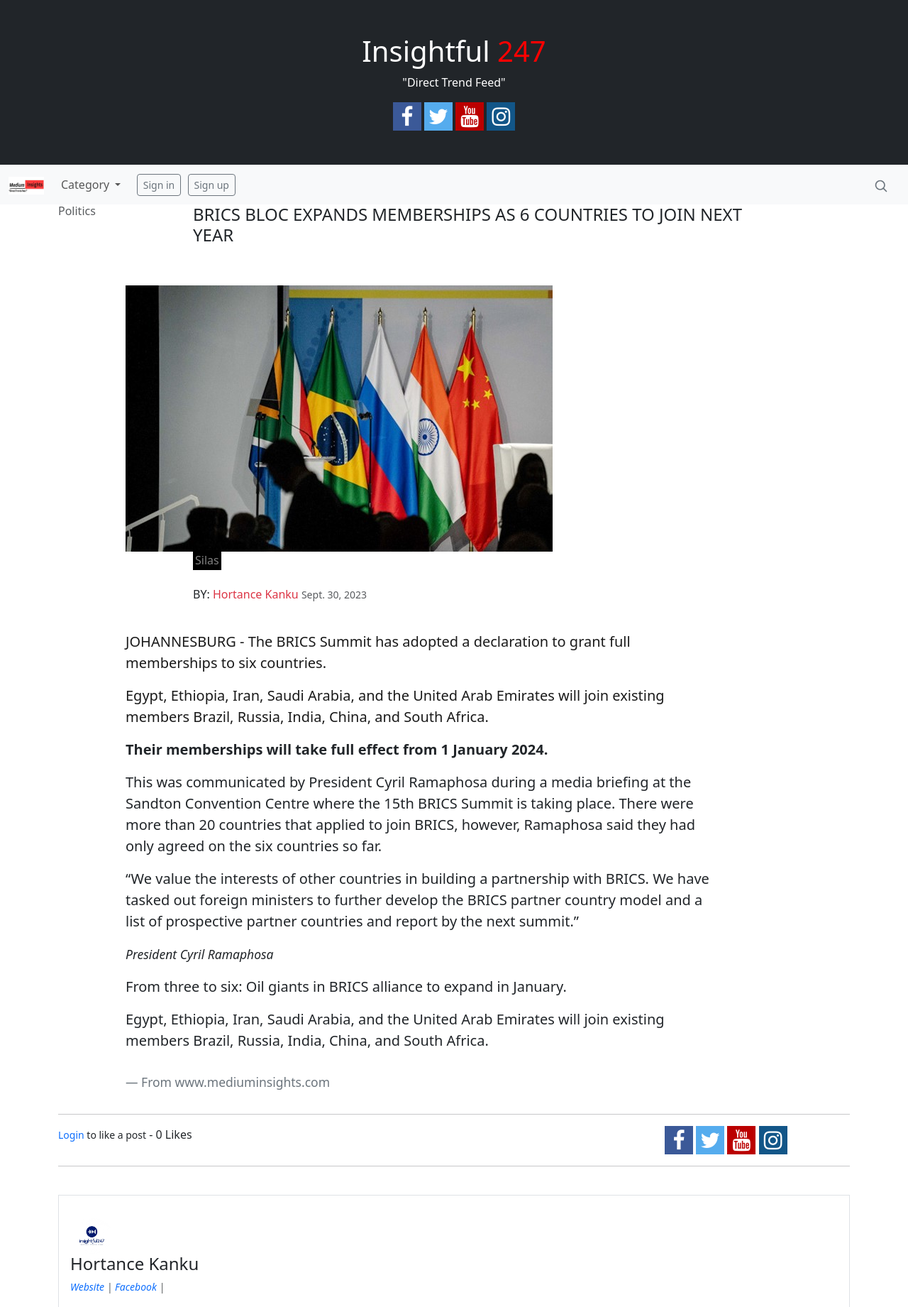
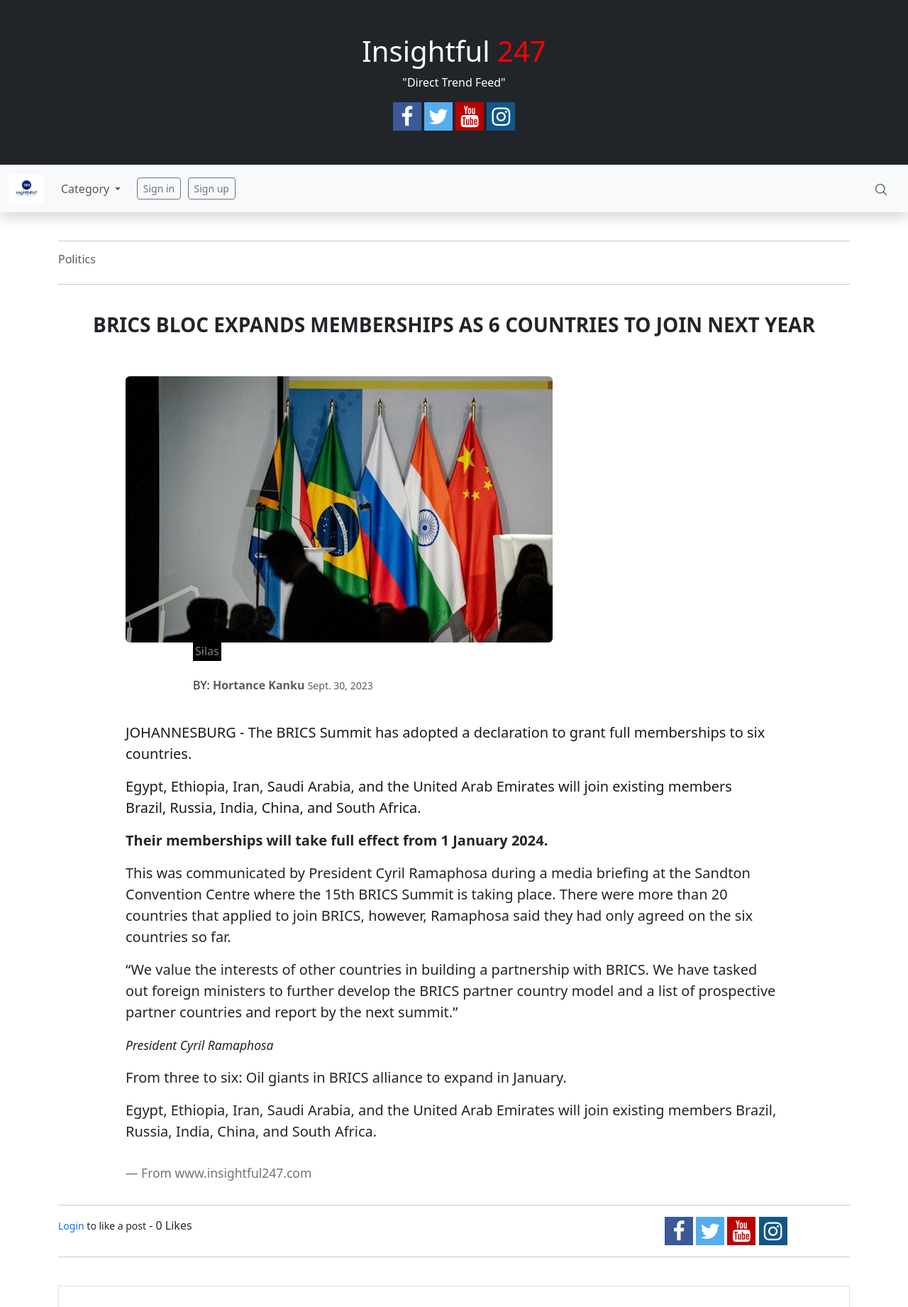
Before and after one commit to SilasCode/ablogDjango, a Django app: page /article/53 in a window 1280 px wide. Shown: the top 1841 px of the page at 71% size. Run offline with Django 4.2, Linux system fonts and the light colour scheme; data comes from the database, SQL or seed files in the repository; both versions use the stored data as it was after the commit; data that the repository does not hold is empty; some libraries are stand-ins or nearby versions.

Commit message:
tweaked app for heroku

```diff
--- a/theblog/forms.py
+++ b/theblog/forms.py
@@ -11,7 +11,7 @@
 class PostForm(forms.ModelForm):
 	class Meta:
 		model = Post
-		fields = ('title', 'title_tag', 'author', 'category', 'body', 'snippet', 'header_image', 'video_file')
+		fields = ('title', 'title_tag', 'author', 'category', 'body', 'snippet', 'header_image', 'video_file', 'photo_credit', 'post_highlighted')
 
 		widgets = {
 			'title': forms.TextInput(attrs={'class': 'form-control'}),
@@ -26,7 +26,7 @@
 class EditForm(forms.ModelForm):
 	class Meta:
 		model = Post
-		fields = ('title', 'title_tag', 'body', 'snippet')
+		fields = ('title', 'title_tag', 'body', 'snippet', 'header_image', 'video_file', 'photo_credit')
 
 		widgets = {
 			'title': forms.TextInput(attrs={'class': 'form-control'}),
--- a/theblog/models.py
+++ b/theblog/models.py
@@ -38,7 +38,7 @@
 	body = RichTextField(blank=True, null=True)
 	#body = models.TextField()
 	post_date = models.DateField(auto_now_add=True)
-	category = models.CharField(max_length=255, default='coding')
+	category = models.CharField(max_length=255, default='')
 	snippet = models.CharField(max_length=255)
 	likes = models.ManyToManyField(User, related_name='blog_posts', blank=True)
 	post_highlighted = models.BooleanField(default=False)
--- a/theblog/templates/article_details.html
+++ b/theblog/templates/article_details.html
@@ -6,15 +6,17 @@
 {% endblock %}
 
 {% block content %}
-
+<hr/>
 <div class="row">
     <div class="col-2">
       <h6><a class="text-muted" href="{% url 'category' post.category %}">{{ post.category }}</a></h6>
     </div>
     <div class="col-9">
-      <h4 class="">{{ post.title }}</h4>
+
     </div>
 </div>
+<hr/><br>
+<h3 class="text-capitalize text-center"><b>{{ post.title }}</b></h3>
 
 <div class="row">
 	<div class="col-1">
@@ -29,9 +31,12 @@
 
 	  {% if post.header_image %}
 	    <br/><br/>
-	    <img src="{{ post.header_image.url }}" class="img-fluid">
+	    <img src="{{ post.header_image.url }}" class="img-fluid rounded">
 	  {% endif %}
 	</div>
+	<div class="col-1">
+
+  </div>
 </div>
 
 <div class="row">
@@ -51,7 +56,7 @@
   <div class="col-2"></div>
   <div class="col-6">
   	<br/>
-  	BY: <span class="text-danger">{{post.author.first_name}} {{post.author.last_name}}</span>
+  	BY: <span class="text-muted"><b>{{post.author.first_name}} {{post.author.last_name}}</b></span>
   	<small class="text-muted">
 		{{ post.post_date }}
 		</small>
@@ -71,10 +76,10 @@
 
 <div class="row">
   <div class="col-1"></div>
-  <div class="col-9">
+  <div class="col-10">
   	<blockquote class="blockquote">
-  		<p>{{post.body|safe}}</p><br/>
-  	<footer class="blockquote-footer">From www.mediuminsights.com</footer>
+  		<p class="lead">{{post.body|safe}}</p><br/>
+  	<footer class="blockquote-footer">From www.insightful247.com</footer>
   	</blockquote>
 	</div>
   <div class="col"></div>
--- a/theblog/templates/base.html
+++ b/theblog/templates/base.html
@@ -112,10 +112,10 @@
     </span>
     </div>
 
-    <nav class="navbar navbar-expand-lg bg-body-tertiary sticky-top">
+    <nav class="shadow navbar navbar-expand-lg bg-body-tertiary sticky-top">
       <div class="container-fluid">
         <a class="navbar-brand" href="{% url 'home' %}">
-          <img src="{% static 'theblog/images/logo/logof.png' %}" alt="Avatar Logo" style="width:50px;" class="">
+          <img src="{% static 'theblog/images/logo/insight247_logo.png' %}" alt="Avatar Logo" style="width:50px;" class="">
         </a>
         <button class="navbar-toggler" type="button" data-bs-toggle="collapse" data-bs-target="#navbarSupportedContent" aria-controls="navbarSupportedContent" aria-expanded="false" aria-label="Toggle navigation">
           <span class="navbar-toggler-icon"></span>
@@ -205,6 +205,7 @@
     </nav>
 
     <div class="container">
+      <br/>
       {% block content %}
 
       {% endblock %}
--- a/theblog/views.py
+++ b/theblog/views.py
@@ -23,23 +23,25 @@
 class HomeView(ListView):
 	model = Post
 	template_name = 'home.html'
-	ordering = ['post_date']
+	ordering = ['-post_date']
 
 	def get_context_data(self, *args, **kwargs):
 		cat_menu = Category.objects.all()
 		cat_menu2 = Category.objects.all()[:6]
 		slide_post = Post.objects.all()[:6]
-		pull_three_post = Post.objects.all()[:6]
-		single_posts = Post.objects.filter(category= 'World Topic').all()[3:3]
-		single_posts2 = Post.objects.filter(category= 'Sport').all()[:3]
-		single_posts3 = Post.objects.filter(category= 'Africa News').all()[:3]
-		single_posts4 = Post.objects.filter(category= 'Religion').all()[:3]
-		single_posts5 = Post.objects.filter(category= 'Politics').all()[:3]
-		single_posts6 = Post.objects.filter(category= 'Tv Shows').all()[:3]
+		pull_three_post = Post.objects.all().order_by('-post_date')[:6]
+		highlighted_post = Post.objects.filter(post_highlighted=True)[:1]
+		single_posts = Post.objects.filter(category= 'World Topic').all().order_by('-post_date')[:3]
+		single_posts2 = Post.objects.filter(category= 'Sport').all().order_by('-post_date')[:3]
+		single_posts3 = Post.objects.filter(category= 'Africa News').all().order_by('-post_date')[:3]
+		single_posts4 = Post.objects.filter(category= 'Religion').all().order_by('-post_date')[:3]
+		single_posts5 = Post.objects.filter(category= 'Politics').all().order_by('-post_date')[:3]
+		single_posts6 = Post.objects.filter(category= 'Tv Shows').all().order_by('-post_date')[:3]
 		context = super(HomeView, self).get_context_data(*args, **kwargs)
 		context["cat_menu"] = cat_menu
 		context["cat_menu2"] = cat_menu2
 		context["pull_three_post"] = pull_three_post
+		context["highlighted_post"] = highlighted_post
 		context["slide_post"] = slide_post
 		context["single_posts"] = single_posts
 		context["single_posts2"] = single_posts2
```
Also changed, not shown: theblog/templates/home.html (+8 -4 lines), db.sqlite3, media/images/WhatsApp_Image_2023-10-10_at_19.42.07_2106394b.jpg (added), media/images/profile/insight247_logo.png (added), static/theblog/images/logo/insight247_logo.jpg (added), static/theblog/images/logo/insight247_logo.png (added).
